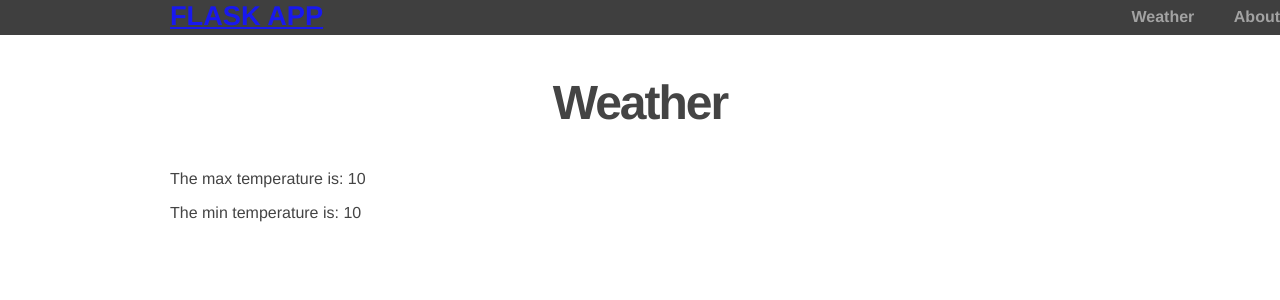
After one commit to Pholisa-Fatyela/Whether, a Flask app: template app/templates/weather.html in a window 1280 px wide. The commit adds this page. Shown: the top 300 px of the page. Run offline with Flask 2, Linux system fonts and the light colour scheme; the template is opened without the code that fills it: most values are stand-ins (such as "Sample title", 1, 10 or a date in 2020).

Commit message:
render weather inside a template

```diff
--- a/app/routes.py
+++ b/app/routes.py
@@ -1,6 +1,5 @@
 import pyowm
 from flask import Flask, request, jsonify, render_template
-
 
 app = Flask(__name__)
 
@@ -20,7 +19,8 @@ def weather():
     latitude = float(request.args.get('lat', [-33.871])[0])
     observation = owm.weather_at_coords(longitude, latitude)
     results = observation.get_weather()
-    return jsonify(results.get_temperature('celsius'))
+    temperatures = results.get_temperature('celsius')
+    return render_template('weather.html', temp=temperatures)
 
 if __name__ == '__main__':
   app.run(debug=True)
--- a/app/templates/home.html
+++ b/app/templates/home.html
@@ -8,9 +8,6 @@
       <button onclick="geoFindMe()">Show my location</button>
     </p>
     <div id="out"></div>
-    <p>
-      <button><a href = "{{url_for('weather')}}">Weather</a></button>
-    </p>
     <div addEventListener="load"></div>
   </div>
 {% endblock %}
--- a/app/templates/layout.html
+++ b/app/templates/layout.html
@@ -37,8 +37,7 @@
         console.log(this.responseText);
       }
 
-      function getWeather(position)
-      {
+      function getWeather(position){
           var oReq = new XMLHttpRequest();
           oReq.addEventListener("load", reqListener);
           oReq.open("GET", "http://localhost/weather?long=" + position.coords.longitude + "&lat=" + position.coords.latitude);
@@ -52,11 +51,12 @@
 
     <header>
       <div class="container">
-        <h1 class="logo">Flask App</h1>
+        <h1 class="logo"><a href = "{{url_for('home')}}">Flask App</a></h1>
       </div>
       <strong><nav>
         <ul class = "menu">
-          <li><a href = "{{url_for('home')}}">Home</a></li>
+          <li><a href="{{url_for('weather')}}">Weather</a></li>
+          <!-- <li><a href = "{{url_for('home')}}">Home</a></li> -->
           <li><a href = "{{url_for('about')}}">About</a></li>
         </ul>
       </nav></strong>
--- /dev/null
+++ b/app/templates/weather.html
@@ -0,0 +1,7 @@
+{% extends "layout.html" %}
+
+{% block content %}
+  <h2>Weather</h2>
+  <p>The max temperature is: {{ temp.temp_max }}</p>
+  <p>The min temperature is: {{ temp.temp_min }}</p>
+{% endblock %}
```
